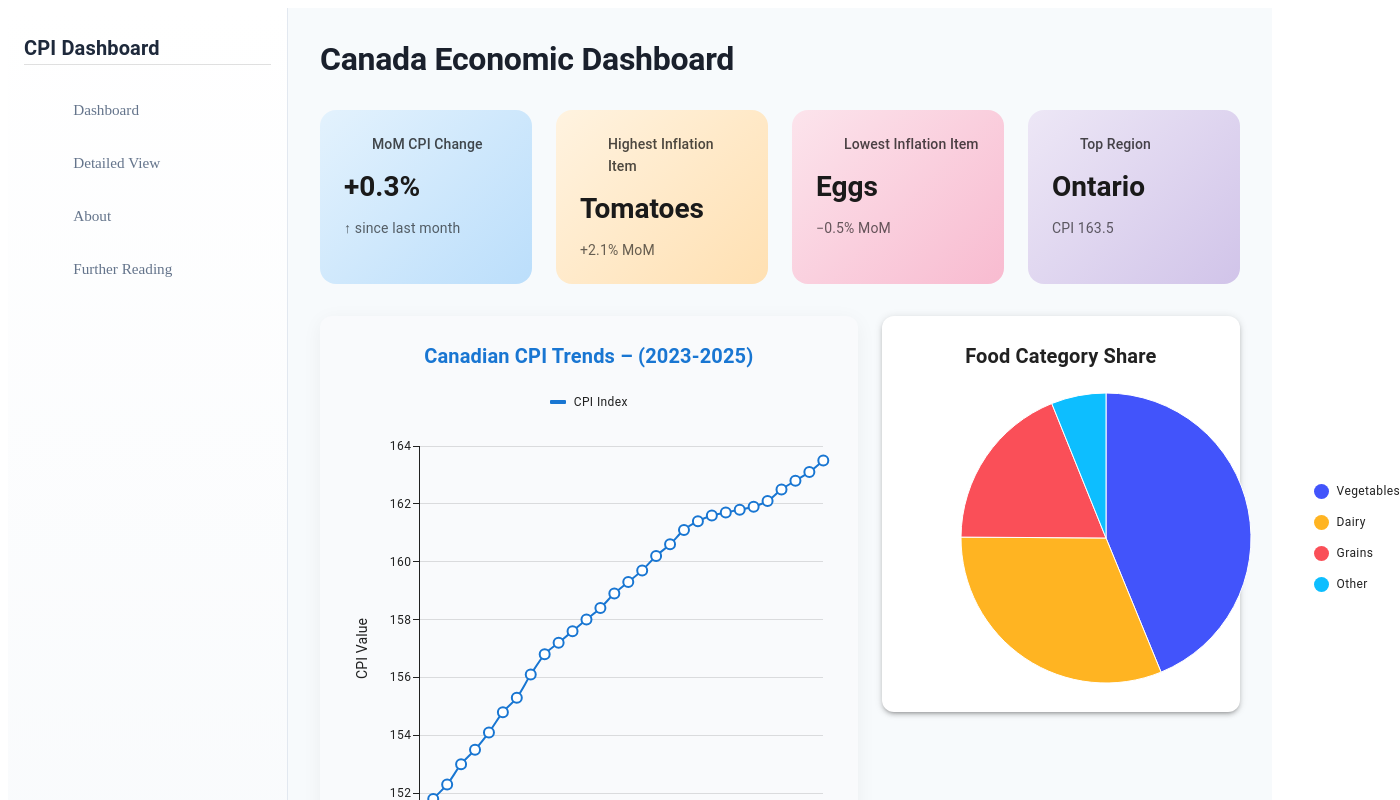
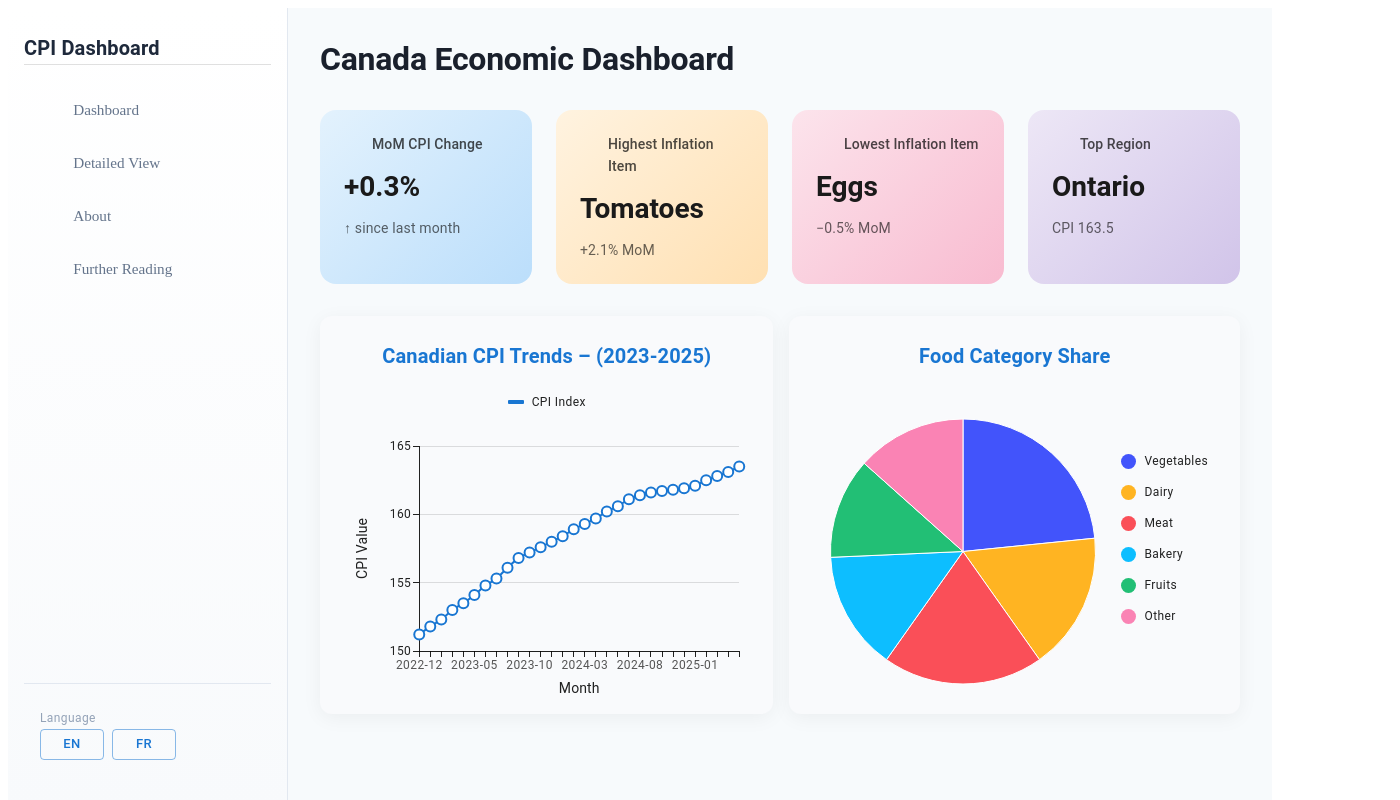
Before and after one commit to YimingH34/analytic-site, a React (Create React App) app: page / in a window 1280 px wide. Shown: the top 800 px of the page, 1400 px wide, since content can reach past the window. Built offline with nearby package versions, Linux system fonts and the light colour scheme; some icons are missing.

Commit message:
upaded chart 2 and styling to be more semmetrical

```diff
--- a/src/components/Chart1.js
+++ b/src/components/Chart1.js
@@ -12,11 +12,13 @@ export default function Chart1Line() {
 
     return (
         <Paper
-            elevation={3}
             sx={{
                 p: 3,
                 borderRadius: 3,
                 backgroundColor: '#f9fafc',
+                height: '100%',
+                display: 'flex',
+                flexDirection: 'column',
                 boxShadow: '0 4px 20px rgba(0, 0, 0, 0.05)',
             }}
         >
@@ -30,14 +32,14 @@ export default function Chart1Line() {
                 {i18n._('Canadian CPI Trends – (2023-2025)')}
             </Typography>
 
-            <Box sx={{ overflowX: 'auto' }}>
+            <Box sx={{ flex: 1 }}>
                 <LineChart
-                    height={500}
-                    margin={{ top: 30, left: 10, right: 10 }}
+                    height={300}
+                    margin={{ top: 30, left: 10, right: 10, bottom: 20 }}
                     series={[
                         {
                             data: values,
-                            label: i18n._('CPI Index').toString(), // ✅ plain string
+                            label: i18n._('CPI Index').toString(),
                             curve: 'monotone',
                             color: '#1976d2',
                         },
@@ -47,7 +49,7 @@ export default function Chart1Line() {
                             data: months,
                             tickValues: tickValues,
                             scaleType: 'point',
-                            label: i18n._('Month').toString(), // ✅ plain string
+                            label: i18n._('Month').toString(),
                             tickLabelStyle: {
                                 fontSize: 12,
                                 fill: '#555',
@@ -55,7 +57,7 @@ export default function Chart1Line() {
                             },
                         },
                     ]}
-                    yAxis={[{ label: i18n._('CPI Value').toString() }]} // ✅ plain string
+                    yAxis={[{ label: i18n._('CPI Value').toString() }]}
                     grid={{ horizontal: true }}
                 />
             </Box>
--- a/src/components/Chart2.js
+++ b/src/components/Chart2.js
@@ -1,26 +1,48 @@
 import { PieChart } from '@mui/x-charts/PieChart';
-import { Paper, Typography } from '@mui/material';
+import { Paper, Typography, Box } from '@mui/material';
 
 export default function Chart2Pie() {
     return (
-        <Paper sx={{ p: 3, borderRadius: 3, backgroundColor: '#fff' }} elevation={3}>
-            <Typography variant="h6" align="center" fontWeight={600} mb={2}>
+        <Paper
+            sx={{
+                p: 3,
+                borderRadius: 3,
+                backgroundColor: '#f9fafc',
+                height: '100%',
+                display: 'flex',
+                flexDirection: 'column',
+                boxShadow: '0 4px 20px rgba(0, 0, 0, 0.05)',
+            }}
+        >
+            <Typography
+                variant="h6"
+                align="center"
+                fontWeight={600}
+                mb={2}
+                color="primary"
+            >
                 Food Category Share
             </Typography>
+
+            <Box sx={{ flex: 1, display: 'flex', justifyContent: 'center', alignItems: 'center' }}>
                 <PieChart
                     series={[
                         {
                             data: [
-                            { id: 0, value: 43.8, label: 'Vegetables' },
-                            { id: 1, value: 31.3, label: 'Dairy' },
-                            { id: 2, value: 18.8, label: 'Grains' },
-                            { id: 3, value: 6.1, label: 'Other' },
+                                { id: 0, value: 23.4, label: 'Vegetables' },
+                                { id: 1, value: 16.8, label: 'Dairy' },
+                                { id: 2, value: 19.6, label: 'Meat' },
+                                { id: 3, value: 14.5, label: 'Bakery' },
+                                { id: 4, value: 12.3, label: 'Fruits' },
+                                { id: 5, value: 13.4, label: 'Other' },
                             ],
                         },
                     ]}
-                width={400}
+                    width={300}
                     height={300}
+                    margin={{ top: 30, left: 10, right: 10 }}
                 />
+            </Box>
         </Paper>
     );
 }
--- a/src/pages/DashboardPage.js
+++ b/src/pages/DashboardPage.js
@@ -7,7 +7,6 @@ import TrendingUpIcon from '@mui/icons-material/TrendingUp';
 import TrendingDownIcon from '@mui/icons-material/TrendingDown';
 import { useLingui } from '@lingui/react';
 
-// Common header style that matches other pages
 const headerStyles = {
     fontSize: { xs: '1.75rem', md: '2rem' },
     fontWeight: 700,
@@ -72,16 +71,11 @@ function DashboardPage() {
                     />
                 </Box>
 
-                <Box sx={{
-                    display: 'flex',
-                    gap: 3,
-                    flexDirection: { xs: 'column', lg: 'row' }
-                }}>
-                    <Box sx={{ flex: 3, minWidth: 0 }}>
+                <Box sx={{ display: 'flex', gap: 2, height: 350 }}>
+                    <Box sx={{ flex: 7 }}>
                         <Chart1Line />
                     </Box>
-
-                    <Box sx={{ flex: 2, minWidth: 0 }}>
+                    <Box sx={{ flex: 3 }}>
                         <Chart2Pie />
                     </Box>
                 </Box>
```
Lines whose indentation alone changed are shown as unchanged.
